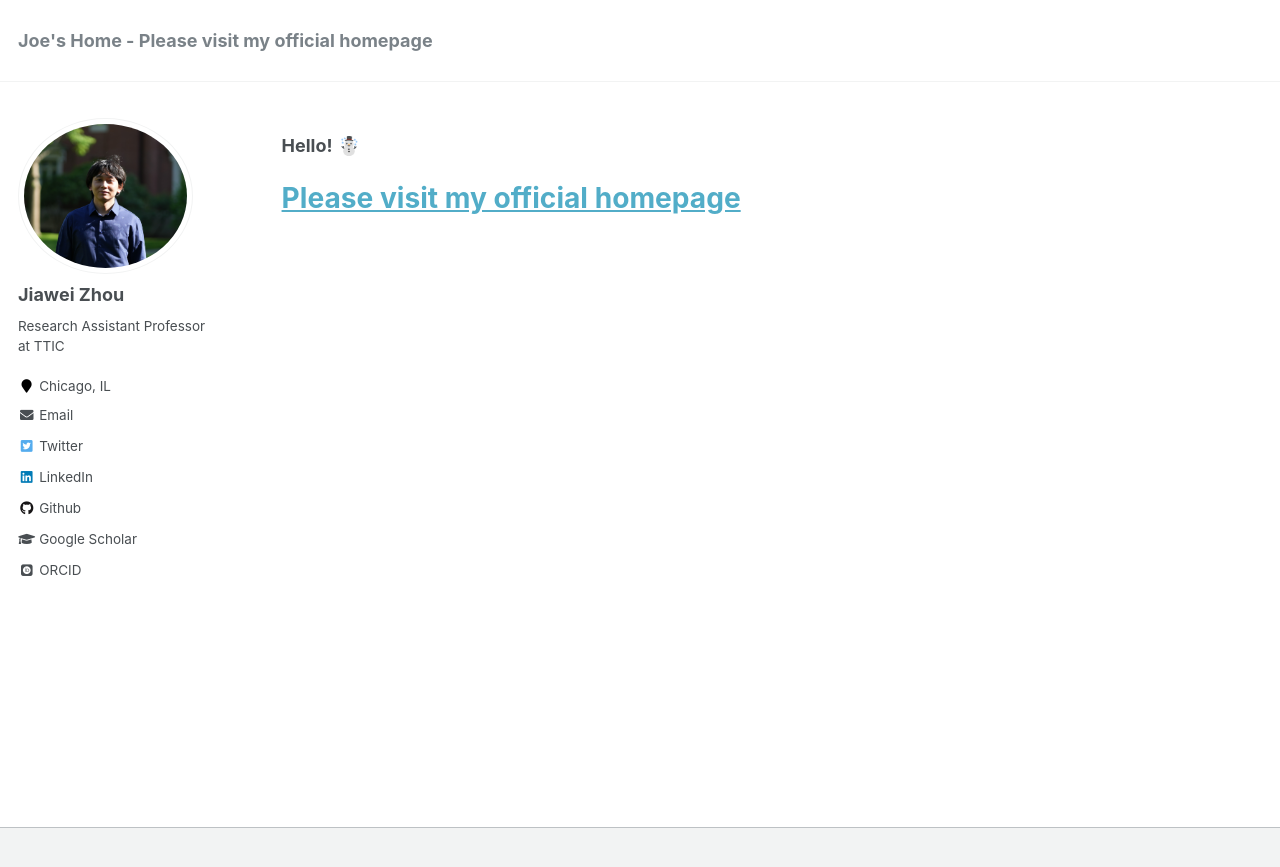
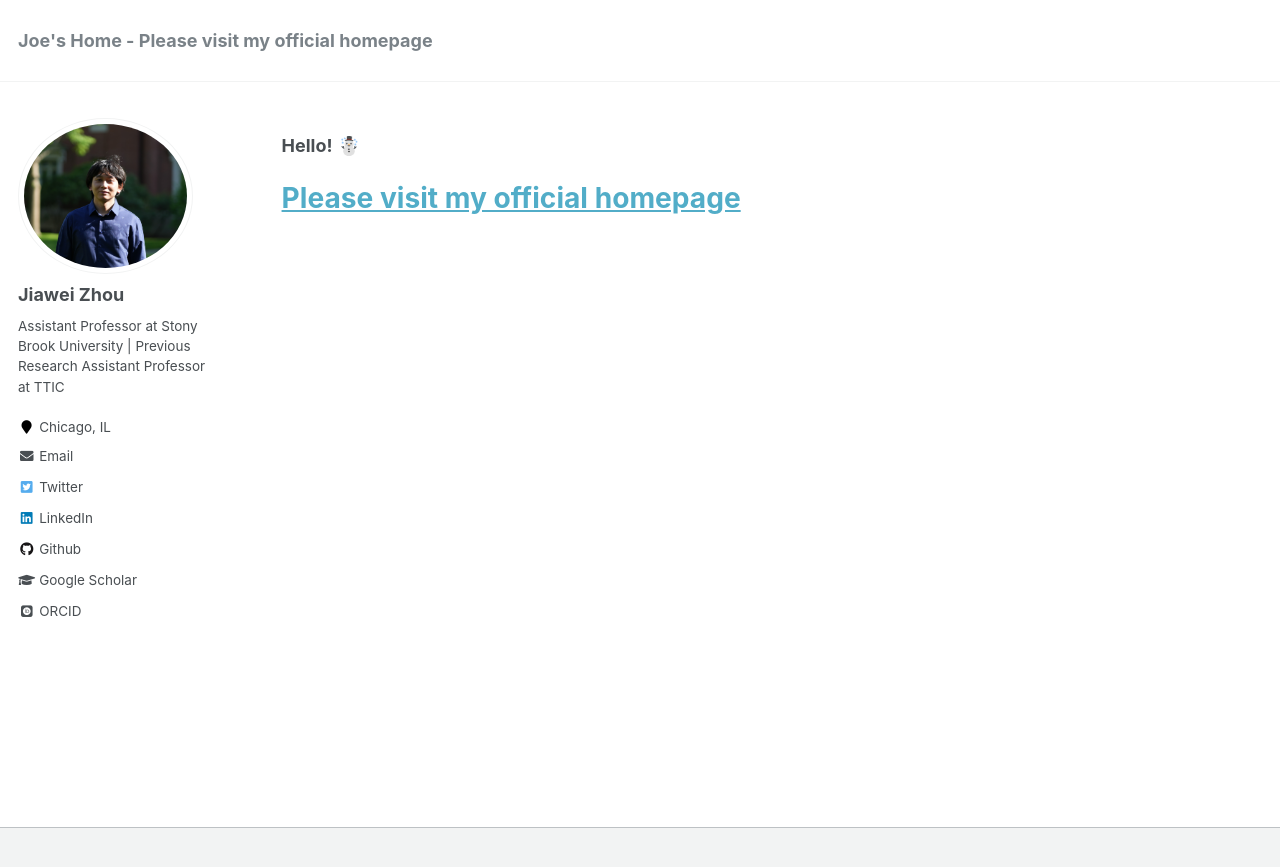
Before and after one commit to jzhou316/jzhou316.github.io, a Jekyll site: the page built from _pages/about.md, in a window 1280 px wide. Shown: the top 867 px of the page. Built offline with Jekyll 4.4.1, drawn with Linux system fonts in a browser that asks for light colours; some web fonts are replaced.

Commit message:
Update _config.yml

```diff
--- a/_config.yml
+++ b/_config.yml
@@ -82,7 +82,7 @@ analytics:
 author:
   name             : "Jiawei Zhou"
   avatar           : "profile_pic_harvard_yard1.jpg"    # "profile.png"
-  bio              : "Research Assistant Professor at TTIC"
+  bio              : "Assistant Professor at Stony Brook University | Previous Research Assistant Professor at TTIC"
   location         : "Chicago, IL"
   employer         :
   pubmed           :
```
